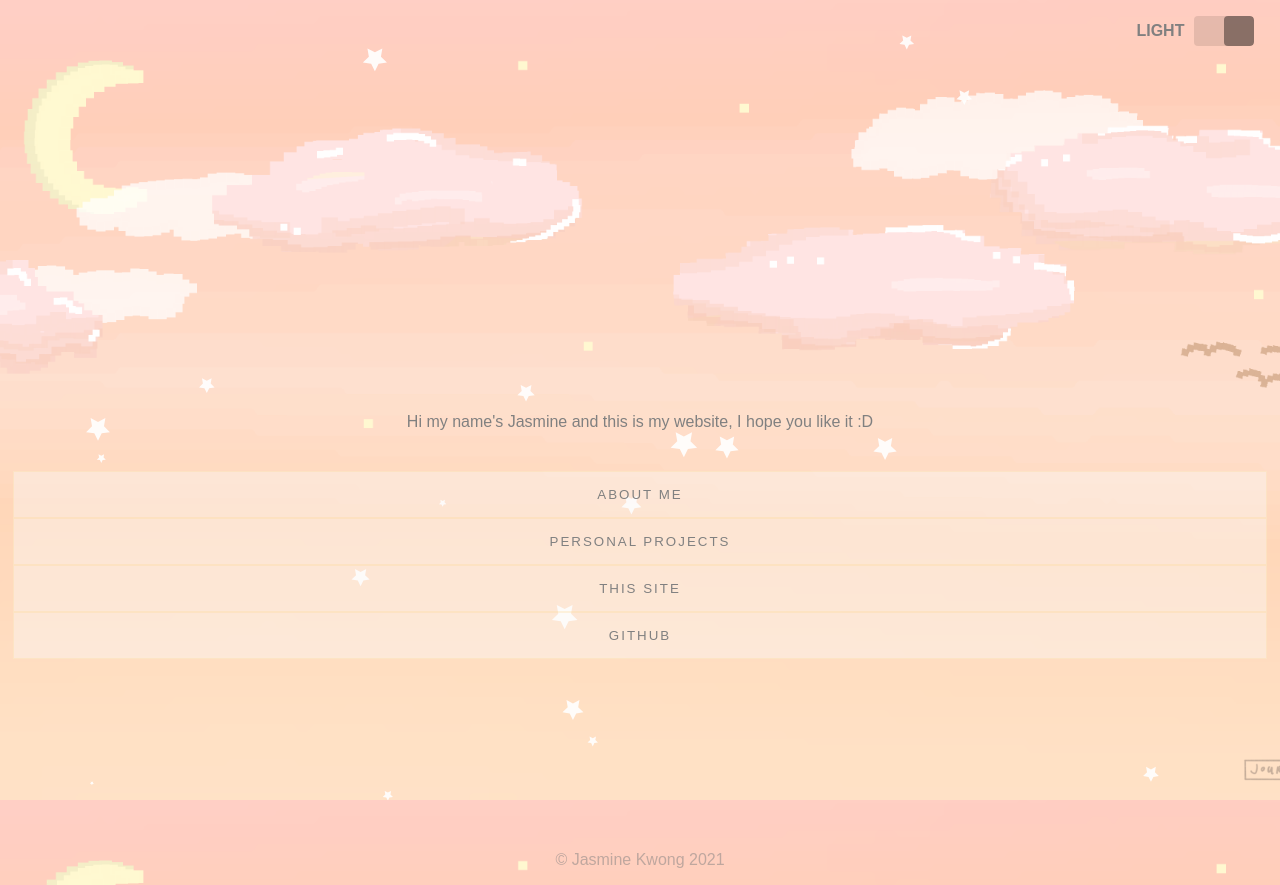
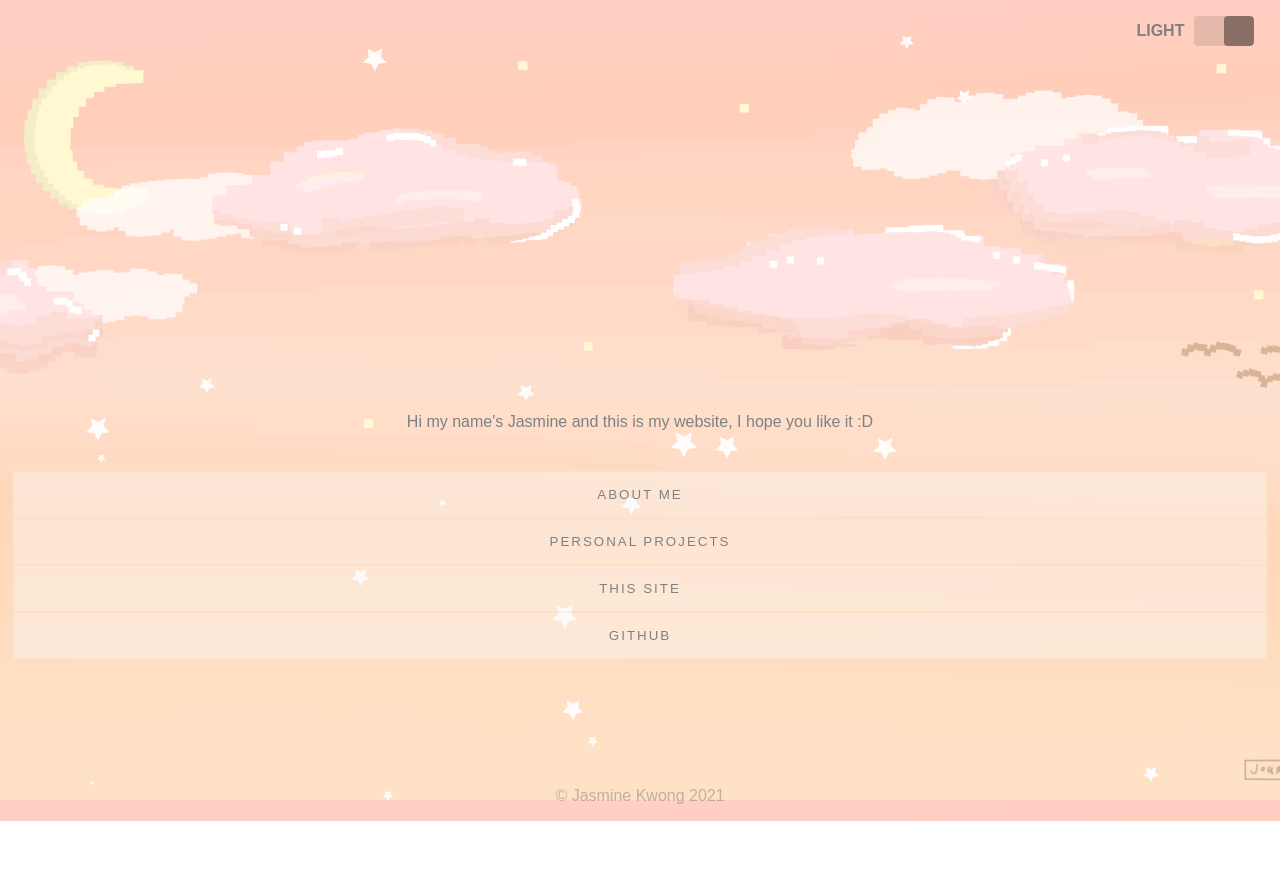
Before and after one commit to jaskwong/Personal_Site, a React (Create React App) app: page / in a window 1280 px wide. After the commit the page ends 821 px from the top, so only its background shows below. Built offline with nearby package versions, Linux system fonts and the light colour scheme.

Commit message:
changes for mobile site

```diff
--- a/src/App.js
+++ b/src/App.js
@@ -50,7 +50,7 @@ function App(props) {
                         </button>
                     </a>
                 </div>
-                <p style={{width: "100%", textAlign: "center", marginTop: "15%", zIndex: "-1", opacity: "0.5"}}>
+                <p style={{width: "100%", textAlign: "center", marginTop: "10%", zIndex: "-1", opacity: "0.5"}}>
                     © Jasmine Kwong 2021
                 </p>
             </div>
--- a/src/stylesheets/Common.css
+++ b/src/stylesheets/Common.css
@@ -1,4 +1,5 @@
 body {
+    background-image: url("../images/jasmine_background.png");
     position: static;
     text-align: center;
     font-family: "Arial";
@@ -58,6 +59,9 @@ a:hover {
 }
 
 @media screen and (max-width: 600px) {
+    body {
+        background-image: url("../images/jasmine_background_mobile.png");
+    }
     .main-container {
         top: 30%;
     }
--- a/src/stylesheets/Toggle.css
+++ b/src/stylesheets/Toggle.css
@@ -37,3 +37,9 @@
     transform: translateX(100%);
     transition: 0.2s;
 }
+
+@media only screen and (max-width: 768px) {
+    .toggle-container {
+        display:none;
+    }
+}
```
